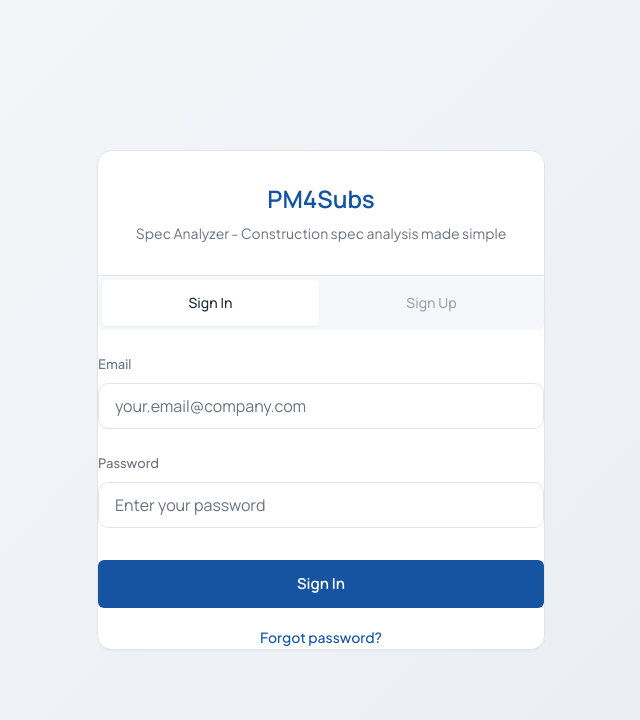
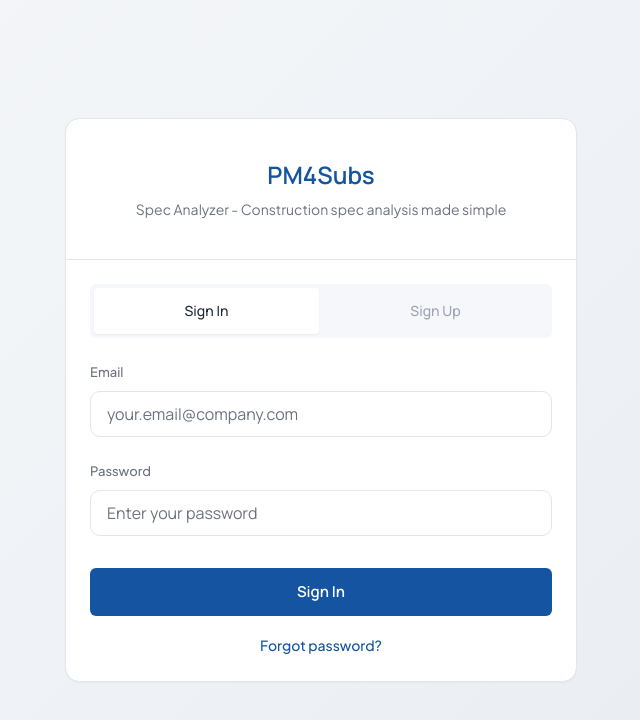
Before and after one commit to Rshan11/submittal4subs, a website built with Vite: page login.html in a window 1280 px wide. Shown: the whole page, without its empty margins (319-959 px from the left). Built offline with nearby package versions, Linux system fonts and the light colour scheme; no server answers.

Commit message:
Increase login modal size and padding for better readability

```diff
--- a/auth-style.css
+++ b/auth-style.css
@@ -43,7 +43,7 @@ body {
 .auth-tabs {
     display: flex;
     gap: 4px;
-    margin-bottom: var(--space-lg);
+    margin: var(--space-lg) var(--space-lg) var(--space-lg) var(--space-lg);
     padding: 4px;
     background: var(--bg);
     border-radius: var(--radius-btn);
@@ -94,6 +94,7 @@ body {
 }
 
 .auth-form {
+    padding: 0 var(--space-lg) var(--space-lg) var(--space-lg);
     animation: fadeIn 0.3s ease-out;
 }
 
--- a/login.html
+++ b/login.html
@@ -19,9 +19,11 @@
         <link rel="stylesheet" href="auth-style.css" />
     </head>
     <body class="bg-brand-bg min-h-screen flex items-center justify-center p-4">
-        <div class="w-full max-w-md">
+        <div class="w-full max-w-lg">
             <div class="card">
-                <div class="text-center py-8 px-6 border-b border-brand-border">
+                <div
+                    class="text-center py-10 px-8 border-b border-brand-border"
+                >
                     <h1
                         class="text-2xl font-bold text-brand-primary font-display"
                     >
```
